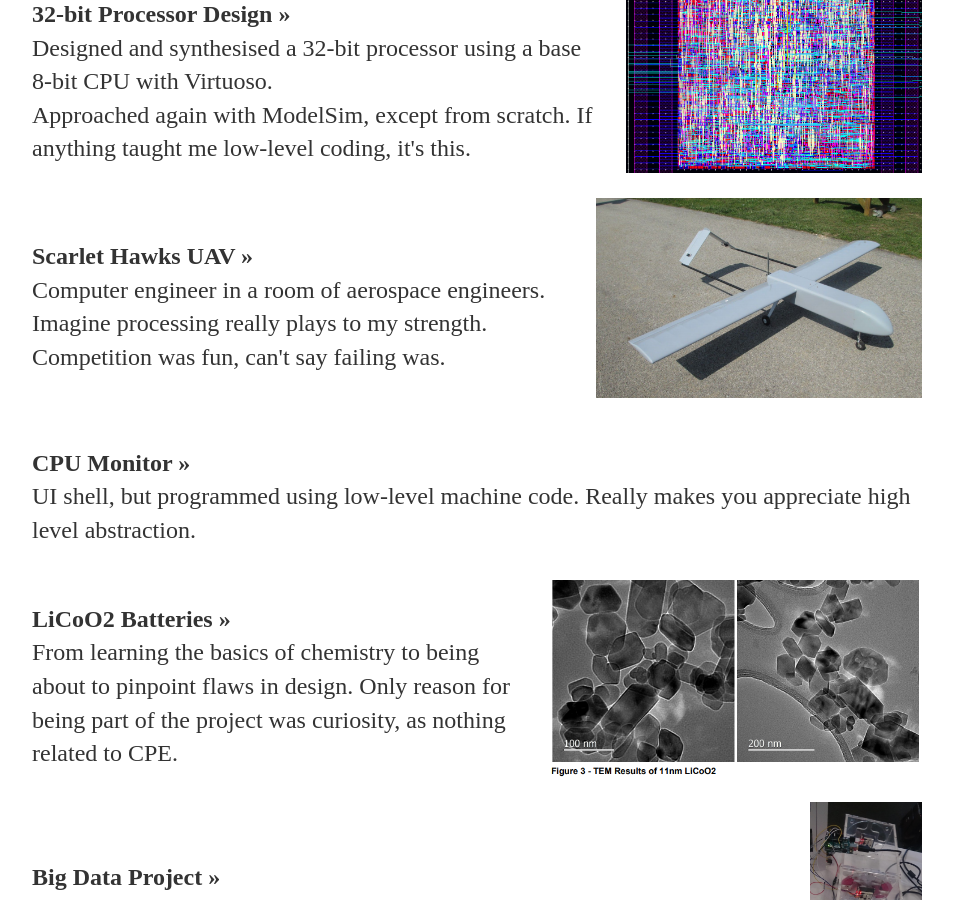
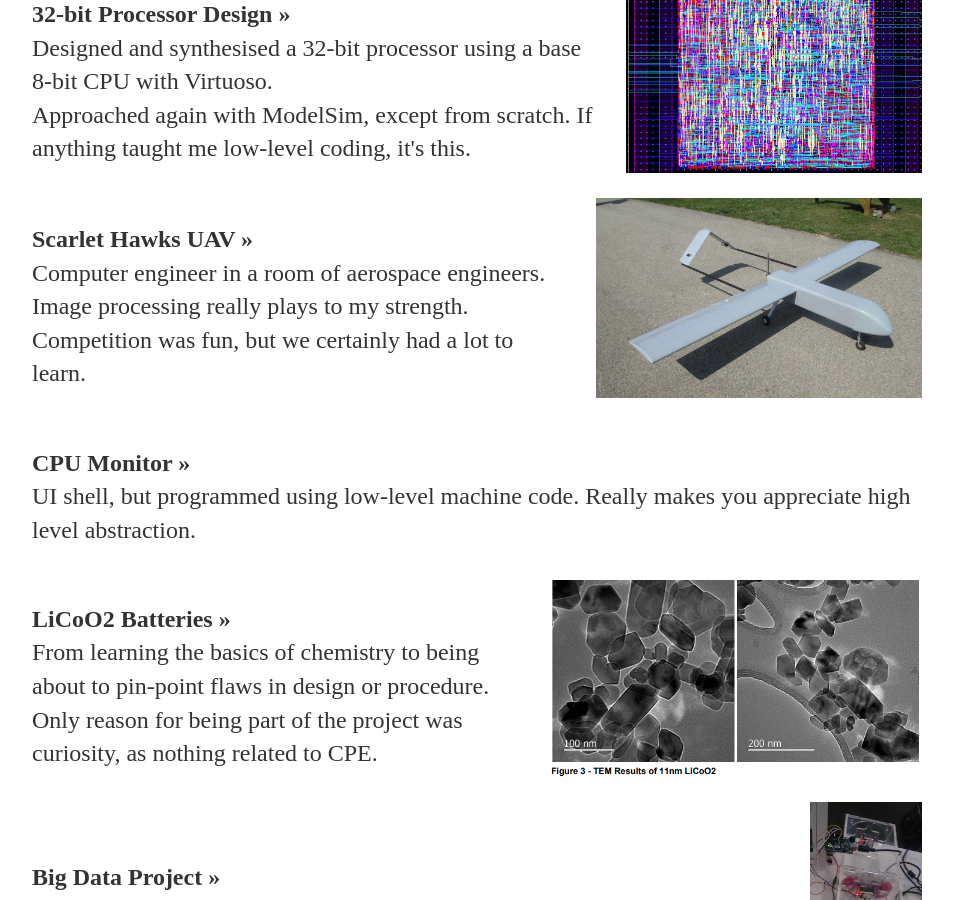
Before and after one commit to rnguyen6/rnguyen6.github.io, a Jekyll site: the page built from projects/index.html, in a window 1280 px wide and 900 px high, scrolled down 1261 px. Shown: the whole window, without its empty margins (163-1116 px from the left). Built offline with Jekyll 4.4.1, drawn with Linux system fonts in a browser that asks for light colours.

Commit message:
Update index.html

```diff
--- a/projects/index.html
+++ b/projects/index.html
@@ -30,8 +30,8 @@ img {
 	</p></td><td><img src="selcpu32layout.PNG" alt="Select Adder CPU" height="200"></td></tr></table>
 
 	<table style="width:100%"><tr><td><p><strong>Scarlet Hawks UAV &raquo;</strong><br>
-		Computer engineer in a room of aerospace engineers. Imagine processing really plays to my strength.<br>
-		Competition was fun, can't say failing was.
+		Computer engineer in a room of aerospace engineers. Image processing really plays to my strength.<br>
+		Competition was fun, but we certainly had a lot to learn.
 	</p></td><td><img src="uav.PNG" alt="UAV" height="200"></td></tr></table>
 
 	<table style="width:100%"><tr><td><p><strong>CPU Monitor &raquo;</strong><br>
@@ -39,7 +39,7 @@ img {
 	</p></td><td></td></tr></table>
 
 	<table style="width:100%"><tr><td><p><strong>LiCoO2 Batteries &raquo;</strong><br>
-		From learning the basics of chemistry to being about to pinpoint flaws in design. Only reason for being part of the project was curiosity, as nothing related to CPE.
+		From learning the basics of chemistry to being about to pin-point flaws in design or procedure. Only reason for being part of the project was curiosity, as nothing related to CPE.
 	</p></td><td><img src="licoo2.PNG" alt="TEM LiCoO2" height="200"></td></tr></table>
 
 	<table style="width:100%"><tr><td><p><strong>Big Data Project &raquo;</strong><br>
```
